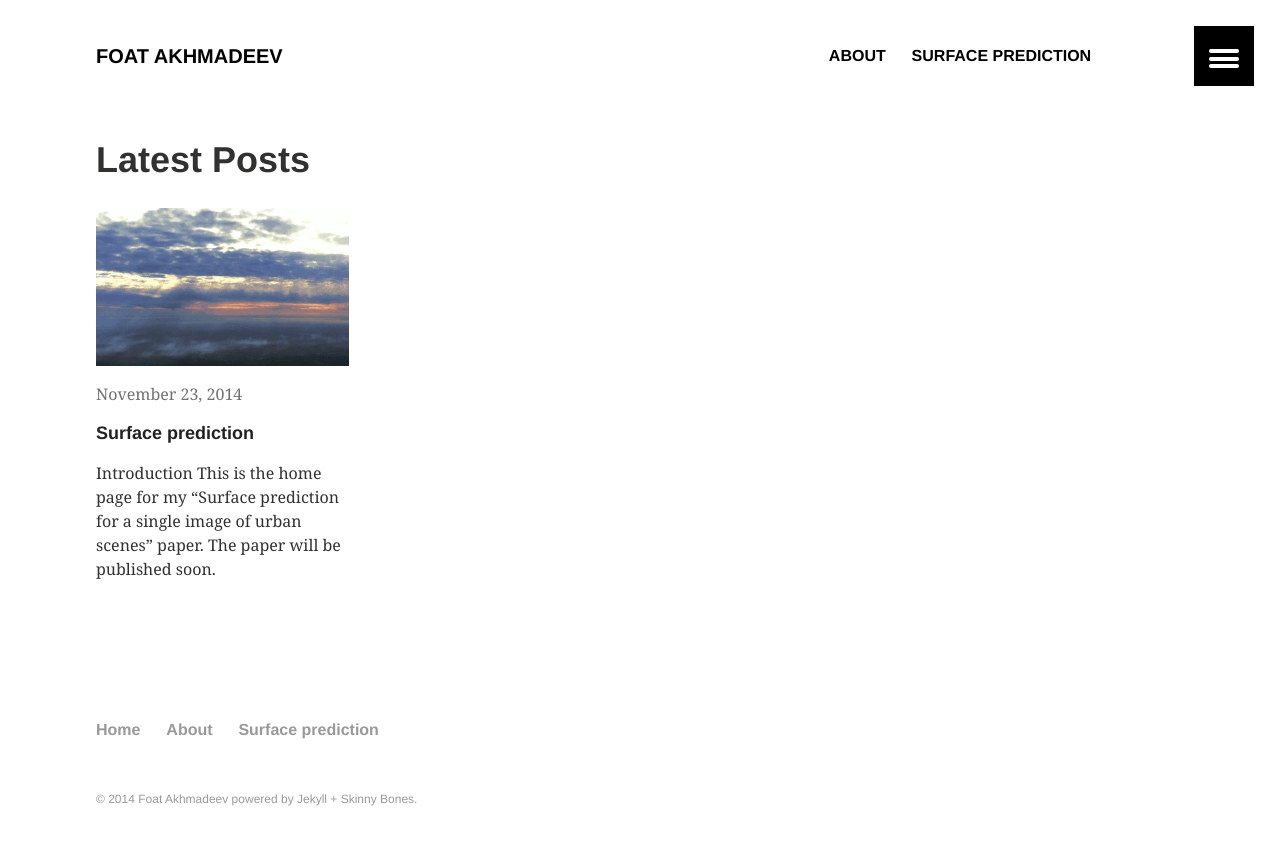
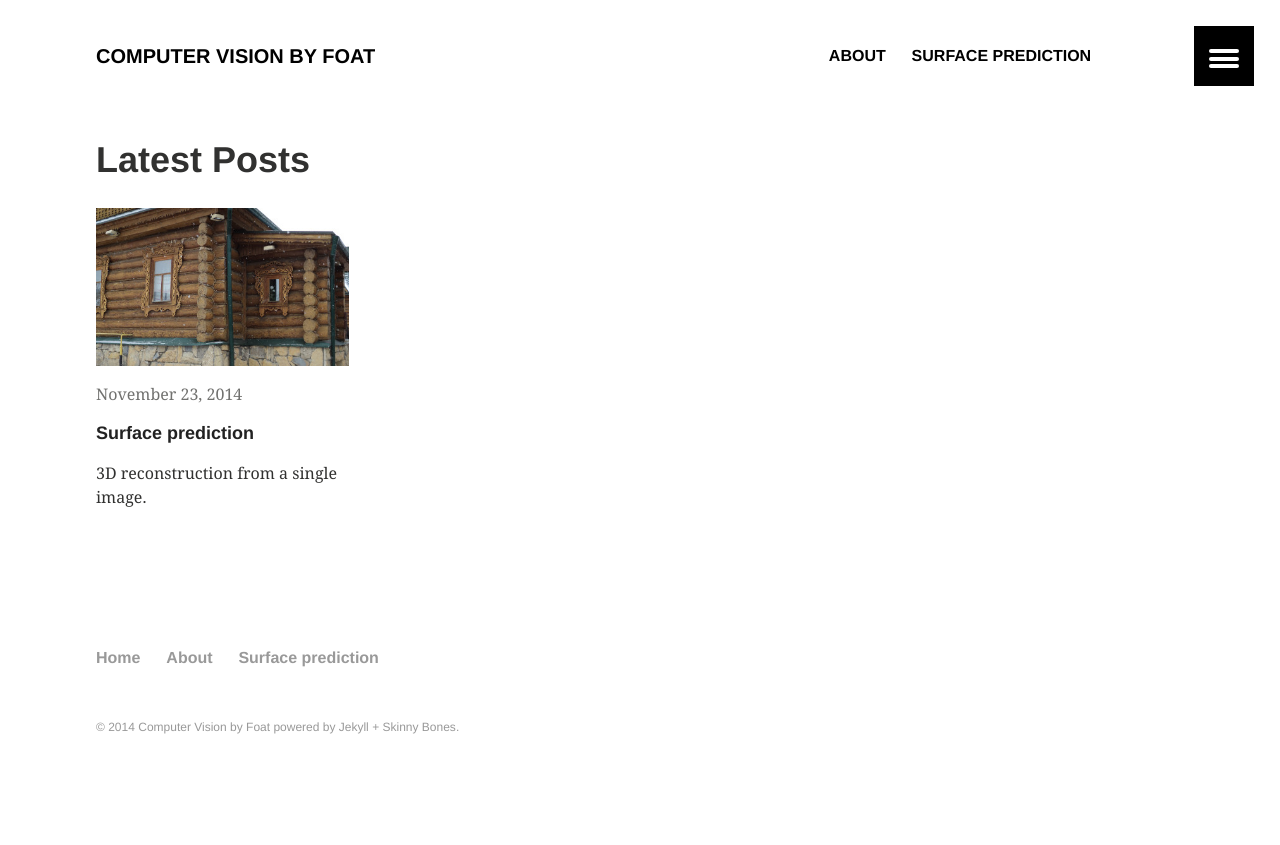
Before and after one commit to Foat/foat.github.io, a Jekyll site: the page built from index.md, in a window 1280 px wide. Shown: the top 845 px of the page. Built offline with Jekyll 4.4.1, drawn with Linux system fonts in a browser that asks for light colours.

Commit message:
update config, images

```diff
--- a/_config.yml
+++ b/_config.yml
@@ -1,11 +1,11 @@
 # Site wide configuration
 
-title: Foat Akhmadeev
+title: Computer Vision by Foat
 description: "Computer vision, Image processing and Matlab"
-logo: # 120x120 px default image used for Twitter summary card
-teaser: teaser.gif
-locale: logo.gif
-url: http://localhost:4000
+logo: logo.jpg
+teaser: teaser.jpg
+locale: en_US
+url: //localhost:4000
 
 # Jekyll configuration
 
@@ -24,10 +24,11 @@ owner:
   name: Foat Akhmadeev
   email: foat.akhmadeev@gmail.com
   twitter:
+  web: http://foat.me
   google:
     ad-client:
     ad-slot:
-  bio:
+  bio: "Computer vision research engineer"
   avatar: bio-photo.jpg # 160x160 px image for author byline
 disqus-shortname:
 
--- a/_data/navigation.yml
+++ b/_data/navigation.yml
@@ -3,8 +3,9 @@
 - title: About
   url: /cv/
   excerpt: "Curriculum vitae."
-  image: teaser.gif
+  image: teaser.jpg
 
 - title: Surface prediction
   url: /articles/surface-prediction/
   excerpt: "3D reconstruction from a single image."
+  image: sp_teaser.jpg
--- a/_posts/articles/2014-11-23-surface-prediction.md
+++ b/_posts/articles/2014-11-23-surface-prediction.md
@@ -3,11 +3,11 @@ layout: article
 title: "Surface prediction"
 modified:
 categories: articles
-excerpt:
+excerpt: "3D reconstruction from a single image."
 tags: []
 image:
-  feature:
-  teaser:
+  feature: sp_feature.jpg
+  teaser: sp_teaser.jpg
   thumb:
 ads: false
 date: 2014-11-23T18:01:03+02:00
```
Also changed, not shown: images/logo.gif (deleted), images/logo.jpg (added), images/sp_feature.jpg (added), images/sp_teaser.jpg (added), images/teaser.gif (deleted), images/teaser.jpg (added).
